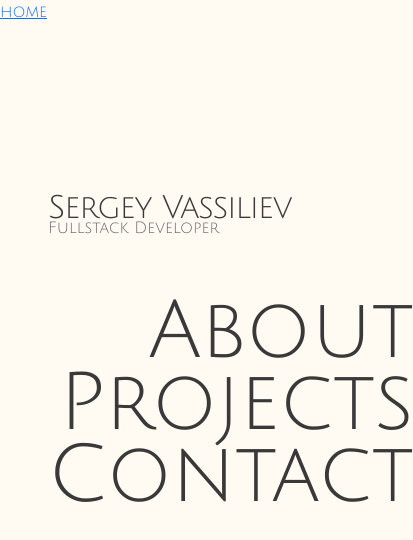
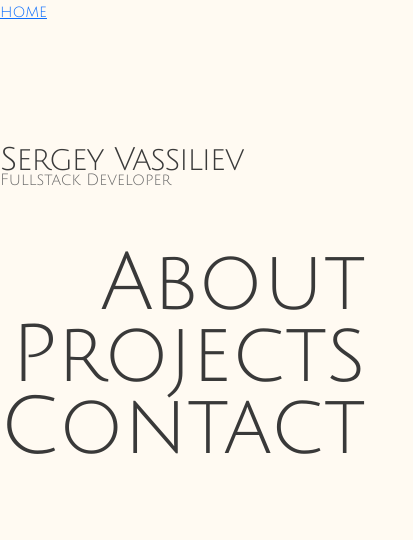
Before and after one commit to prkarpi/portfolio, a React (Create React App) app: page / in a window 390 px wide. Shown: the top 540 px of the page, 413 px wide, since content can reach past the window. Built offline with nearby package versions, Linux system fonts and the light colour scheme.

Commit message:
CSS update

```diff
--- a/src/styles/styles.css
+++ b/src/styles/styles.css
@@ -128,8 +128,14 @@ body {
   }
   @media (max-width: 576px) {
     .box {
-      margin-left: 3em;
+      margin-left: 5em;
       margin-top: 5em;
+    }
+  }
+  @media (max-width: 430px) {
+    .box {
+      margin-left: 0;
+      margin-top: 2em;
     }
   }
 
```
